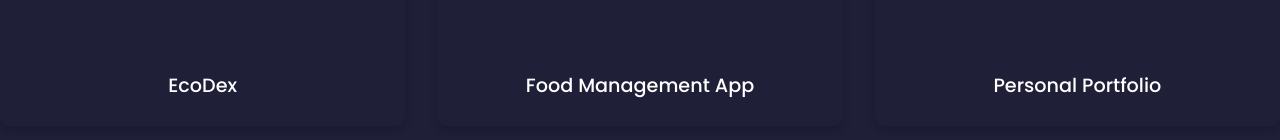
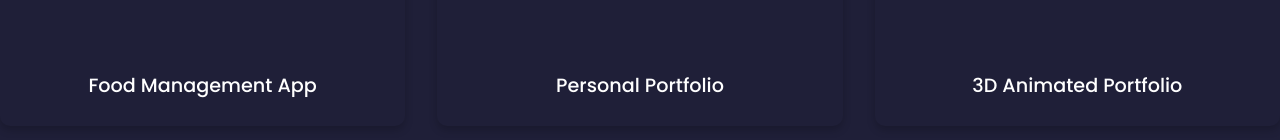
Before and after one commit to Kyoko522/Portfolio-website, a Next.js app: page / in a window 1280 px wide. Shown: the part 2997-3137 px from the top of the page. Built offline with nearby package versions, Linux system fonts and the light colour scheme.

Commit message:
ecodex project removed for now

```diff
--- a/components/portfolio/Portfolio.jsx
+++ b/components/portfolio/Portfolio.jsx
@@ -4,15 +4,15 @@ import Image from 'next/image'
 
 const data = [
   //TODO: add the EcoDex application here as soon as it's hosted on vercel
-  {
-    id: 0,
-    image: ``,
-    title: 'EcoDex',
-    github: 'https://github.com/Kyoko522/EcoDex',
-    demo: 'link',
-    description: 'EcoDex is a web application that allows users to search for and view information about various plant species. The application uses the Plant API to fetch data about plants, including their scientific names, common names, and images. Users can search for plants by their common or scientific names, and view detailed information about each plant.',
-    options: '/projects/ecodex',
-  },
+  // {
+  //   id: 0,
+  //   image: ``,
+  //   title: 'EcoDex',
+  //   github: 'https://github.com/Kyoko522/EcoDex',
+  //   demo: 'link',
+  //   description: 'EcoDex is a web application that allows users to search for and view information about various plant species. The application uses the Plant API to fetch data about plants, including their scientific names, common names, and images. Users can search for plants by their common or scientific names, and view detailed information about each plant.',
+  //   options: '/projects/ecodex',
+  // },
   {
     id: 1,
     image: `/assets/food_management.png`,
```
